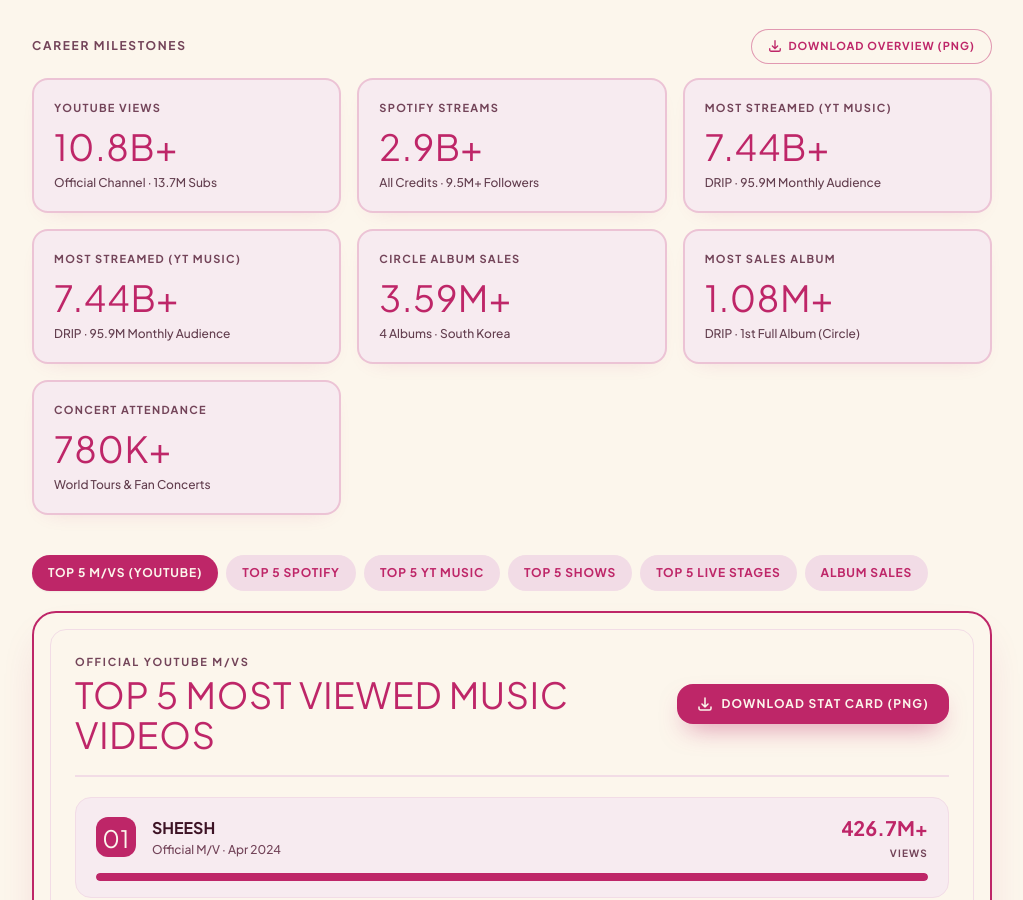
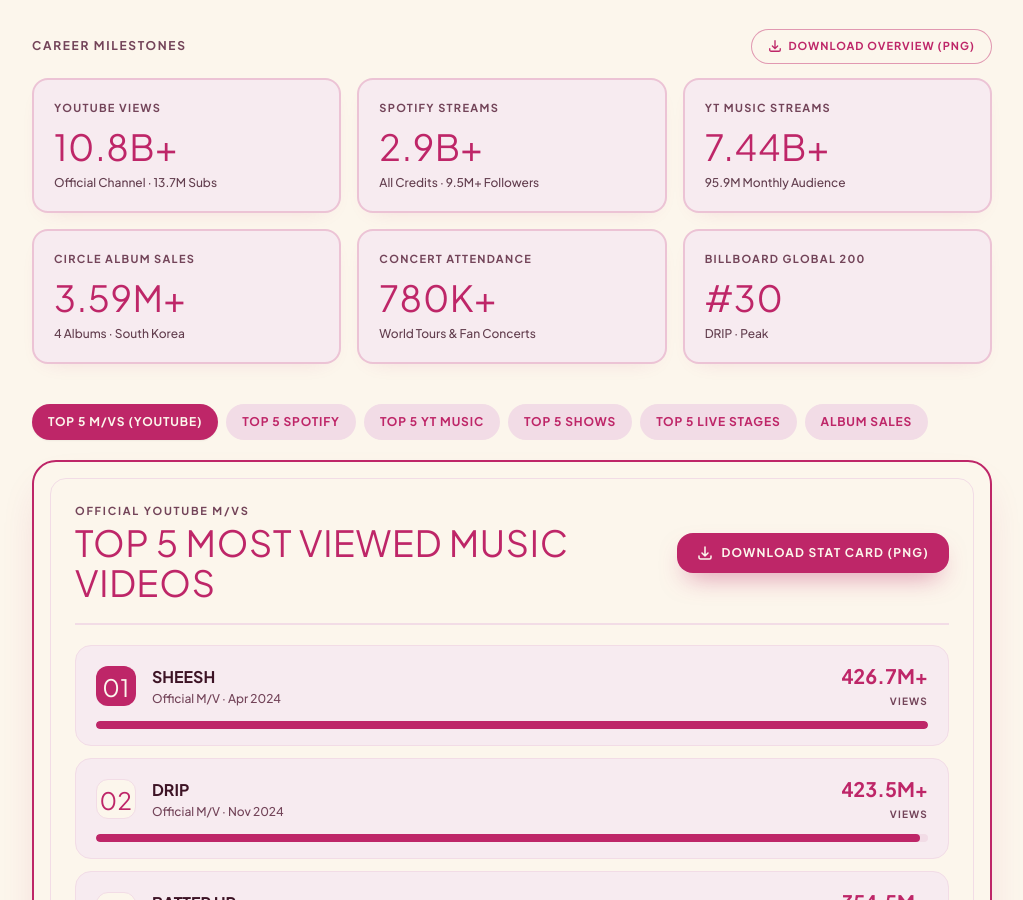
Before and after one commit to felixxxxxxxxxxx-coder/baechella-2027, a plain HTML site: page index.html in a window 1280 px wide. Shown: the part 2824-3724 px from the top of the page, without its empty margins (128-1151 px from the left). Drawn offline with nearby package versions, Linux system fonts and the light colour scheme; a web font is replaced by a local one.

Commit message:
Update index.html

```diff
--- a/index.html
+++ b/index.html
@@ -380,11 +380,10 @@
         summary: [
           { label: 'YOUTUBE VIEWS', value: '10.8B+', sub: 'Official Channel · 13.7M Subs' },
           { label: 'SPOTIFY STREAMS', value: '2.9B+', sub: 'All Credits · 9.5M+ Followers' },
-          { label: 'MOST STREAMED (YT MUSIC)', value: '7.44B+', sub: 'DRIP · 95.9M Monthly Audience' },
-          { label: 'MOST STREAMED (YT MUSIC)', value: '7.44B+', sub: 'DRIP · 95.9M Monthly Audience' },
+          { label: 'YT MUSIC STREAMS', value: '7.44B+', sub: '95.9M Monthly Audience' },
           { label: 'CIRCLE ALBUM SALES', value: '3.59M+', sub: '4 Albums · South Korea' },
-          { label: 'MOST SALES ALBUM', value: '1.08M+', sub: 'DRIP · 1st Full Album (Circle)' },
           { label: 'CONCERT ATTENDANCE', value: '780K+', sub: 'World Tours & Fan Concerts' },
+          { label: 'BILLBOARD GLOBAL 200', value: '#30', sub: 'DRIP · Peak' },
         ],
         categories: [
           {
```
